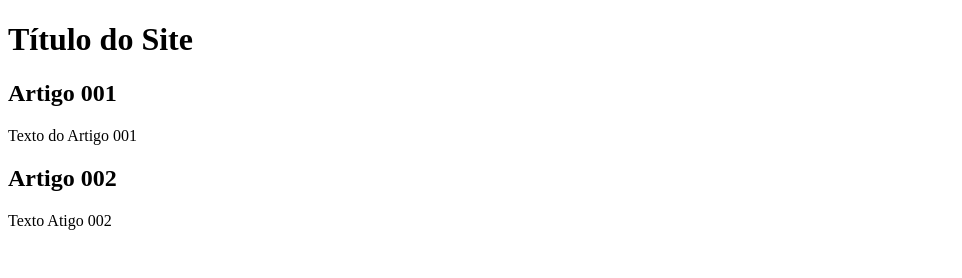
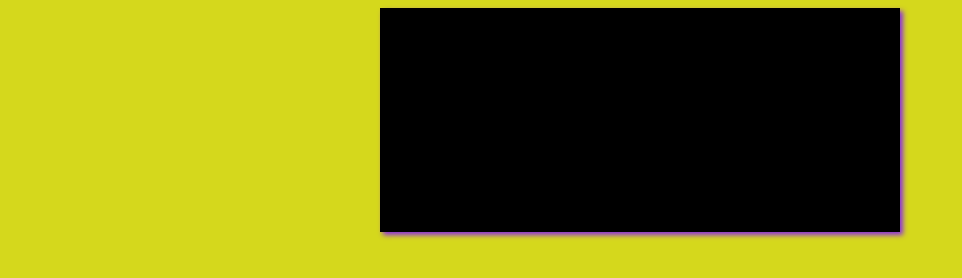
Before and after one commit to aguinaldoSlyra/Projetosite, a plain HTML site: page index.html in a window 1280 px wide. Shown: the whole page, without its empty margins (0-962 px from the left). Drawn offline with Linux system fonts and the light colour scheme.

Commit message:
iniciei o desing

```diff
--- /dev/null
+++ b/estilos/style.css
@@ -0,0 +1,17 @@
+* {
+    font-family: 'Lucida Sans', 'Lucida Sans Regular', 'Lucida Grande', 'Lucida Sans Unicode', Geneva, Verdana, sans-serif;
+    font-size: 18px;
+}
+
+body {
+    background-color: rgb(213, 216, 28);
+
+}
+
+main {
+    background-color: black;
+    width: 500px;
+    margin:  auto;
+    padding: 10px;
+    box-shadow: 3px 3px 5px blueviolet ;
+}
--- a/index.html
+++ b/index.html
@@ -4,6 +4,7 @@
     <meta charset="UTF-8">
     <meta name="viewport" content="width=device-width, initial-scale=1.0">
     <title>Título do Site</title>
+    <link rel="stylesheet" href="estilos/style.css">
 </head>
 <body>
     <main>
```
